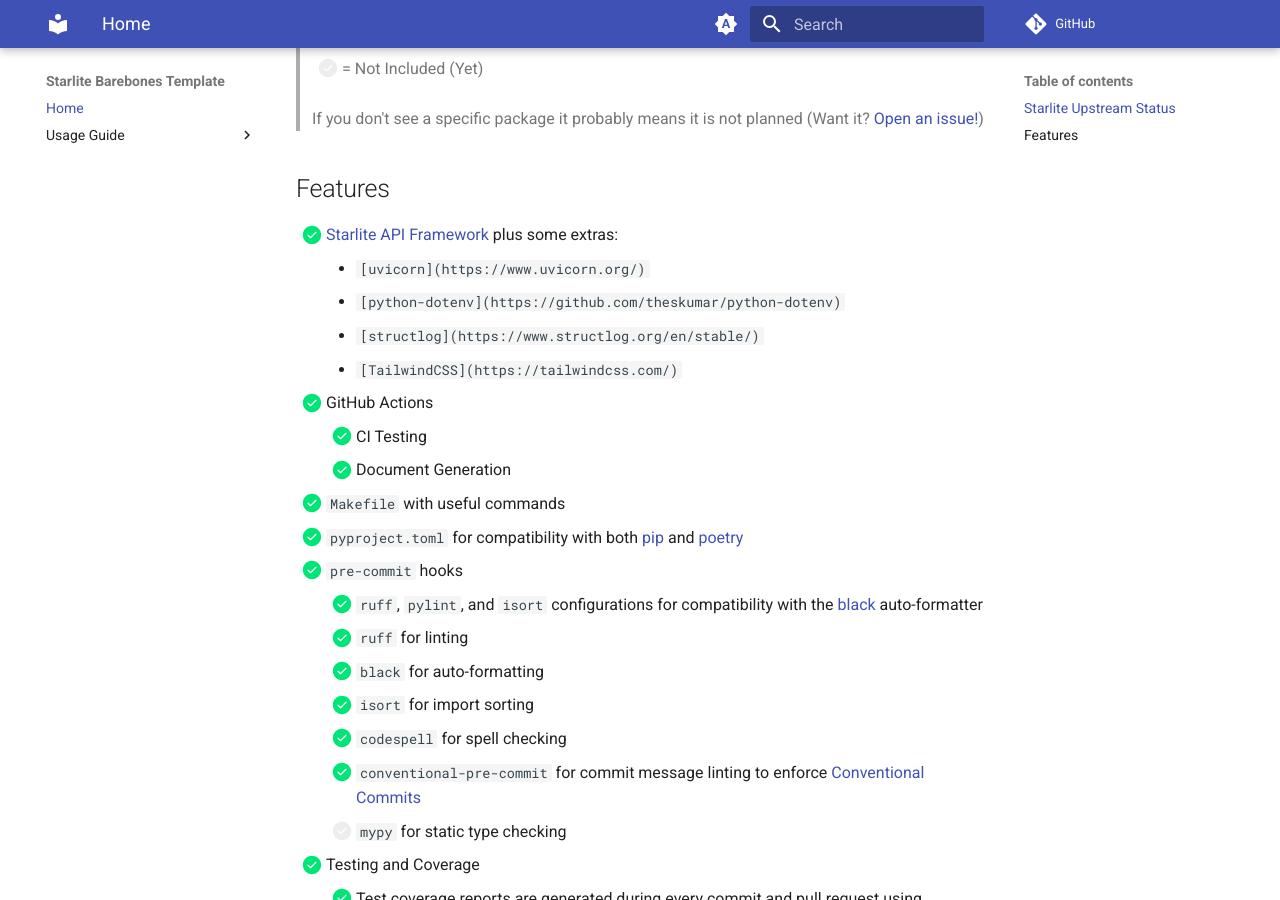
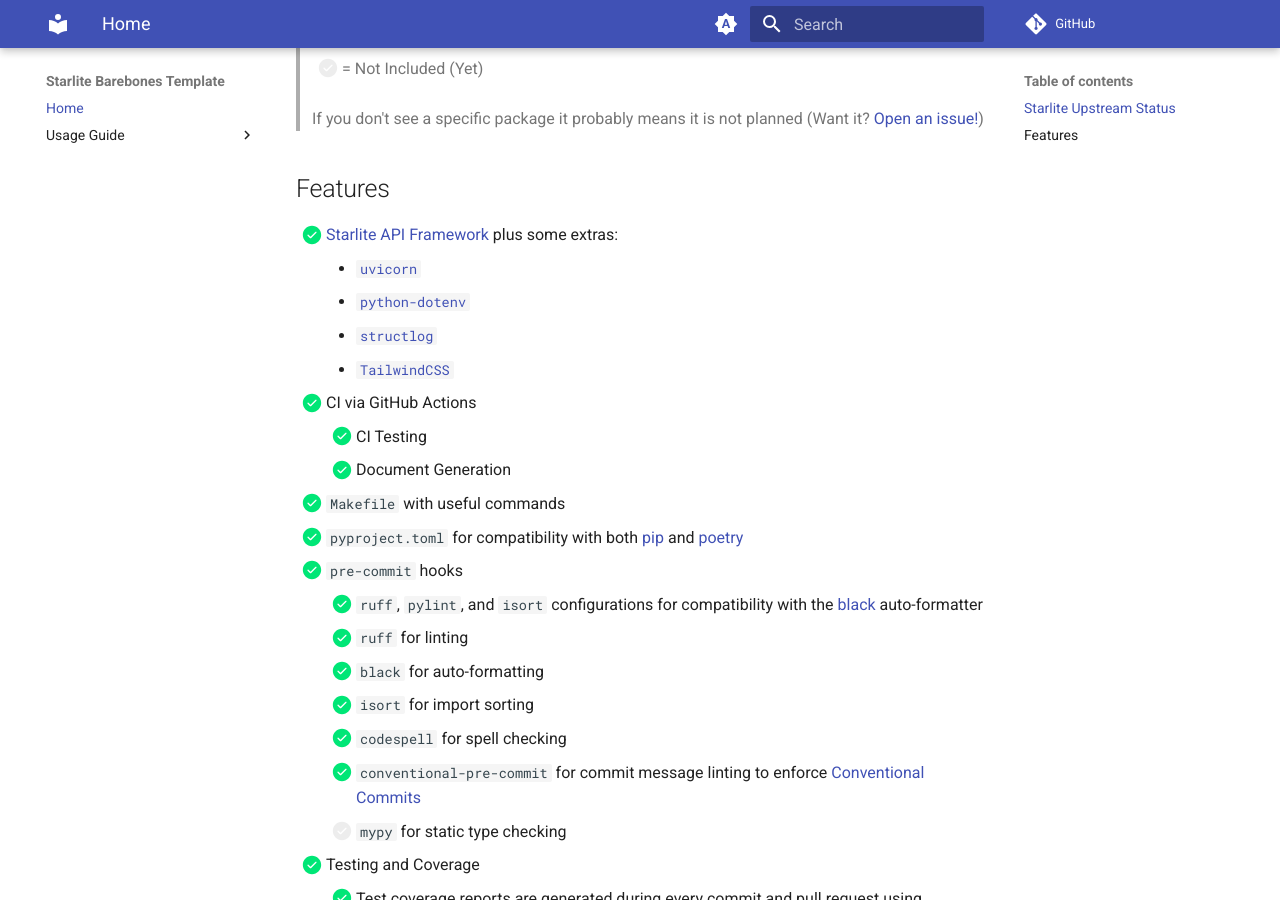
Before and after one commit to cofin/starlite-barebones-template, an MkDocs documentation site: the page built from docs/index.md, in a window 1280 px wide and 900 px high, scrolled down 367 px. Built offline with MkDocs 1.6.1 and Material for MkDocs 9.7.7, drawn with Linux system fonts in a browser that asks for light colours; comment, search, counter and statistics services are not loaded; the version menu is left out.

Commit message:
chore: update links in docs

```diff
--- a/docs/index.md
+++ b/docs/index.md
@@ -19,11 +19,11 @@
 ## Features
 
 - [x] [Starlite API Framework](https://starlite-api.github.io/starlite/) plus some extras:
-    * `[uvicorn](https://www.uvicorn.org/)`
-    * `[python-dotenv](https://github.com/theskumar/python-dotenv)`
-    * `[structlog](https://www.structlog.org/en/stable/)`
-    * `[TailwindCSS](https://tailwindcss.com/)`
-- [x] GitHub Actions
+    * [`uvicorn`](https://www.uvicorn.org/)
+    * [`python-dotenv`](https://github.com/theskumar/python-dotenv)
+    * [`structlog`](https://www.structlog.org/en/stable/)
+    * [`TailwindCSS`](https://tailwindcss.com/)
+- [x] CI via GitHub Actions
     - [x] CI Testing
     - [x] Document Generation
 - [x] `Makefile` with useful commands
```
Also changed, not shown: README.md (+7 -7 lines).
